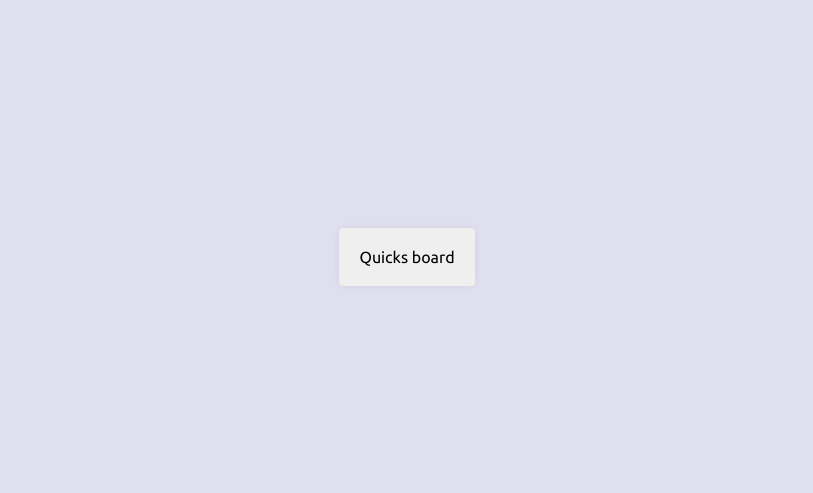
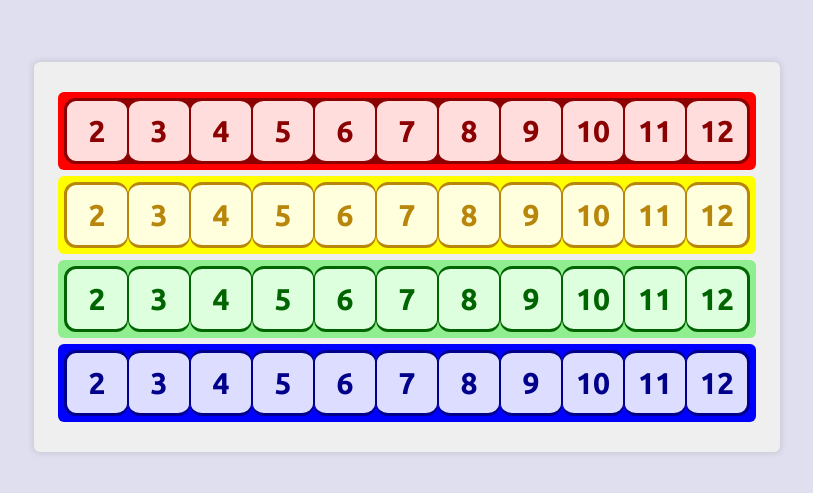
Before and after one commit to laurensrouw/quicks, a React (Create React App) app: page / in a window 1280 px wide. Shown: the part 143-636 px from the top of the page, without its empty margins (233-1046 px from the left). Built offline with nearby package versions, Linux system fonts and the light colour scheme.

Commit message:
Add colored rows with numbers

```diff
--- a/src/components/board/Board.module.scss
+++ b/src/components/board/Board.module.scss
@@ -1,9 +1,11 @@
+@import "src/styles/sizes";
+
 .board {
-  border-radius: 0.25rem;
+  border-radius: $size-small;
 
-  box-shadow: 0 0 10px -2px rgba(0, 0, 0, 0.1);
+  box-shadow: 0 0 $size-small $size-2xsmall rgba(0, 0, 0, 0.1);
 
-  padding: 20px;
+  padding: 1rem;
 
   background-color: #efefef;
 }
--- a/src/components/board/Board.tsx
+++ b/src/components/board/Board.tsx
@@ -1,8 +1,17 @@
 import React from "react";
 import styles from "./Board.module.scss";
 
+import Row from "./Row";
+
 function Board() {
-  return <div className={styles.board}>Quicks board</div>;
+  return (
+    <div className={styles.board}>
+      <Row color="RED" />
+      <Row color="YELLOW" />
+      <Row color="GREEN" />
+      <Row color="BLUE" />
+    </div>
+  );
 }
 
 export default Board;
--- /dev/null
+++ b/src/components/board/Box.module.scss
@@ -0,0 +1,67 @@
+@import "src/styles/sizes";
+
+.box {
+  height: $size-xlarge;
+  width: $size-xlarge;
+
+  display: flex;
+  align-items: center;
+  justify-content: center;
+
+  padding: $size-small;
+
+  border: $size-xsmall solid black;
+  border-width: $size-xsmall $size-2xsmall;
+  border-radius: $size-medium;
+
+  font-size: $size-normal * 1.25;
+  font-weight: 700;
+}
+
+.box:first-child {
+  border-left-width: $size-xsmall;
+}
+
+.box:last-child {
+  border-right-width: $size-xsmall;
+}
+
+.red {
+  composes: box;
+
+  background-color: #ffdddd;
+
+  border-color: darkred;
+
+  color: darkred;
+}
+
+.yellow {
+  composes: box;
+
+  background-color: #ffffdd;
+
+  border-color: darkgoldenrod;
+
+  color: darkgoldenrod;
+}
+
+.green {
+  composes: box;
+
+  background-color: #ddffdd;
+
+  border-color: darkgreen;
+
+  color: darkgreen;
+}
+
+.blue {
+  composes: box;
+
+  background-color: #ddddff;
+
+  border-color: darkblue;
+
+  color: darkblue;
+}
--- /dev/null
+++ b/src/components/board/Box.tsx
@@ -0,0 +1,30 @@
+import React, { ReactNode } from "react";
+import styles from "./Box.module.scss";
+
+import { DiceColor } from "../../model/colors";
+
+interface Props {
+  color: DiceColor;
+  children: ReactNode;
+}
+
+function Box(props: Props) {
+  const style = colorToStyle(props.color);
+
+  return <div className={style}>{props.children}</div>;
+}
+
+function colorToStyle(color: DiceColor) {
+  switch (color) {
+    case "RED":
+      return styles.red;
+    case "YELLOW":
+      return styles.yellow;
+    case "GREEN":
+      return styles.green;
+    case "BLUE":
+      return styles.blue;
+  }
+}
+
+export default Box;
--- /dev/null
+++ b/src/components/board/Row.module.scss
@@ -0,0 +1,42 @@
+@import "src/styles/sizes";
+
+.row {
+  margin: $size-small 0;
+  padding: $size-small;
+
+  border-radius: $size-small;
+}
+
+.inner {
+  display: flex;
+
+  border-radius: $size-medium;
+}
+
+.red {
+  composes: row;
+
+  background-color: red;
+
+  .inner {
+    background-color: darkred;
+  }
+}
+
+.yellow {
+  composes: row;
+
+  background-color: yellow;
+}
+
+.green {
+  composes: row;
+
+  background-color: lightgreen;
+}
+
+.blue {
+  composes: row;
+
+  background-color: blue;
+}
--- /dev/null
+++ b/src/components/board/Row.tsx
@@ -0,0 +1,47 @@
+import React from "react";
+import styles from "./Row.module.scss";
+
+import { DiceColor } from "../../model/colors";
+
+import Box from "./Box";
+
+interface Props {
+  color: DiceColor;
+}
+
+function Row(props: Props) {
+  const style = colorsToStyle(props.color);
+
+  return (
+    <div className={style}>
+      <div className={styles.inner}>
+        <Box color={props.color}>2</Box>
+        <Box color={props.color}>3</Box>
+        <Box color={props.color}>4</Box>
+        <Box color={props.color}>5</Box>
+        <Box color={props.color}>6</Box>
+        <Box color={props.color}>7</Box>
+        <Box color={props.color}>8</Box>
+        <Box color={props.color}>9</Box>
+        <Box color={props.color}>10</Box>
+        <Box color={props.color}>11</Box>
+        <Box color={props.color}>12</Box>
+      </div>
+    </div>
+  );
+}
+
+function colorsToStyle(color: DiceColor) {
+  switch (color) {
+    case "RED":
+      return styles.red;
+    case "YELLOW":
+      return styles.yellow;
+    case "GREEN":
+      return styles.green;
+    case "BLUE":
+      return styles.blue;
+  }
+}
+
+export default Row;
--- a/src/index.scss
+++ b/src/index.scss
@@ -5,15 +5,15 @@
 
 html {
   height: 100%;
+
+  font-family: Ubuntu, sans-serif;
+  font-size: 24px;
 }
 
 body {
   height: 100%;
 
   margin: 0;
-
-  font-family: Ubuntu, sans-serif;
-  font-size: 16px;
 }
 
 #root {
--- /dev/null
+++ b/src/model/colors.tsx
@@ -0,0 +1 @@
+export type DiceColor = "RED" | "YELLOW" | "GREEN" | "BLUE";
--- /dev/null
+++ b/src/styles/sizes.scss
@@ -0,0 +1,8 @@
+$size-2xsmall: 0.0625rem;
+$size-xsmall: 0.125rem;
+$size-small: 0.25rem;
+$size-medium: 0.5rem;
+$size-normal: 1rem;
+$size-large: 1.5rem;
+$size-xlarge: 2rem;
+$size-2xlarge: 4rem;
```
